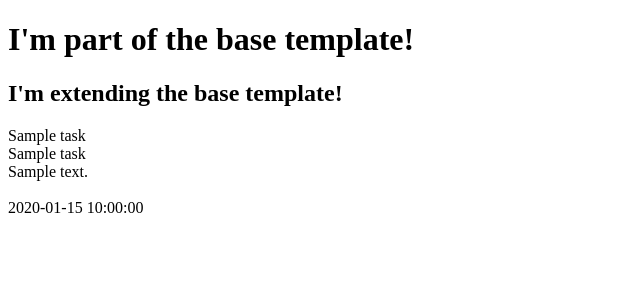
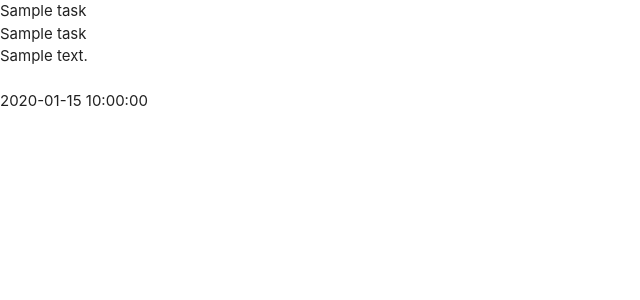
Before and after one commit to Hayespace/task_manager, a Flask app: page / in a window 1280 px wide. Shown: the top 300 px of the page, without its empty margins (0-640 px from the left). Run offline with Flask 3, Linux system fonts and the light colour scheme; a database or web service that is not in the repository returns one stand-in record (values such as "Sample title"); some libraries are stand-ins or nearby versions.

Commit message:
add materialize and style links

```diff
--- a/templates/base.html
+++ b/templates/base.html
@@ -3,13 +3,26 @@
 <head>
     <meta charset="UTF-8">
     <meta name="viewport" content="width=device-width, initial-scale=1.0">
+    <link rel="stylesheet" href="https://cdnjs.cloudflare.com/ajax/libs/font-awesome/6.4.2/css/all.min.css"
+        integrity="sha512-z3gLpd7yknf1YoNbCzqRKc4qyor8gaKU1qmn+CShxbuBusANI9QpRohGBreCFkKxLhei6S9CQXFEbbKuqLg0DA==" crossorigin="anonymous" referrerpolicy="no-referrer" />
+    <link rel="stylesheet" href="https://cdnjs.cloudflare.com/ajax/libs/materialize/1.0.0/css/materialize.min.css" type="text/css">
+    <link rel="stylesheet" href="{{ url_for('static', filename='css/style.css') }}" type="text/css">
+    {% block styles %}
+    {% endblock %}
     <title>Task Manager</title>
 </head>
 <body>
 
-    <h1>I'm part of the base template!</h1>
+
     {% block content %}
     {% endblock %}
 
+    <link rel="stylesheet" href="https://cdnjs.cloudflare.com/ajax/libs/font-awesome/6.4.2/css/all.min.css"
+        integrity="sha512-z3gLpd7yknf1YoNbCzqRKc4qyor8gaKU1qmn+CShxbuBusANI9QpRohGBreCFkKxLhei6S9CQXFEbbKuqLg0DA==" crossorigin="anonymous" referrerpolicy="no-referrer" />
+    <script src="https://code.jquery.com/jquery-3.7.1.min.js" integrity="sha256-/JqT3SQfawRcv/BIHPThkBvs0OEvtFFmqPF/lYI/Cxo=" crossorigin="anonymous"></script>
+    <script src="https://cdnjs.cloudflare.com/ajax/libs/materialize/1.0.0/js/materialize.min.js"></script>
+    <script src="{{ url_for('static', filename='js/script.js') }}"></script>
+    {% block scripts %}
+    {% endblock %}
 </body>
 </html>
--- a/templates/tasks.html
+++ b/templates/tasks.html
@@ -1,7 +1,7 @@
 {% extends "base.html" %}
 {% block content %}
 
-    <h2>I'm extending the base template!</h2>
+
 
     {% for task in tasks %}
         {{ task.task_name }}<br>
```
Also changed, not shown: static/css/style.css (added), static/js/script.js (added).
